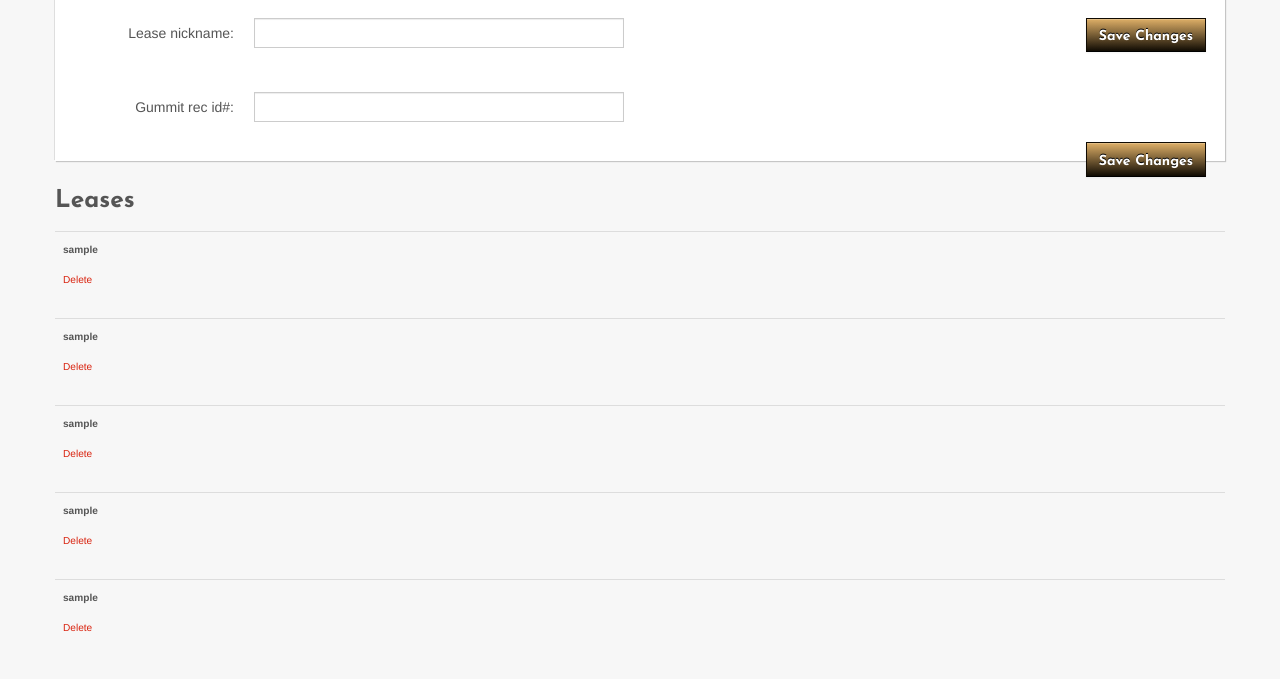
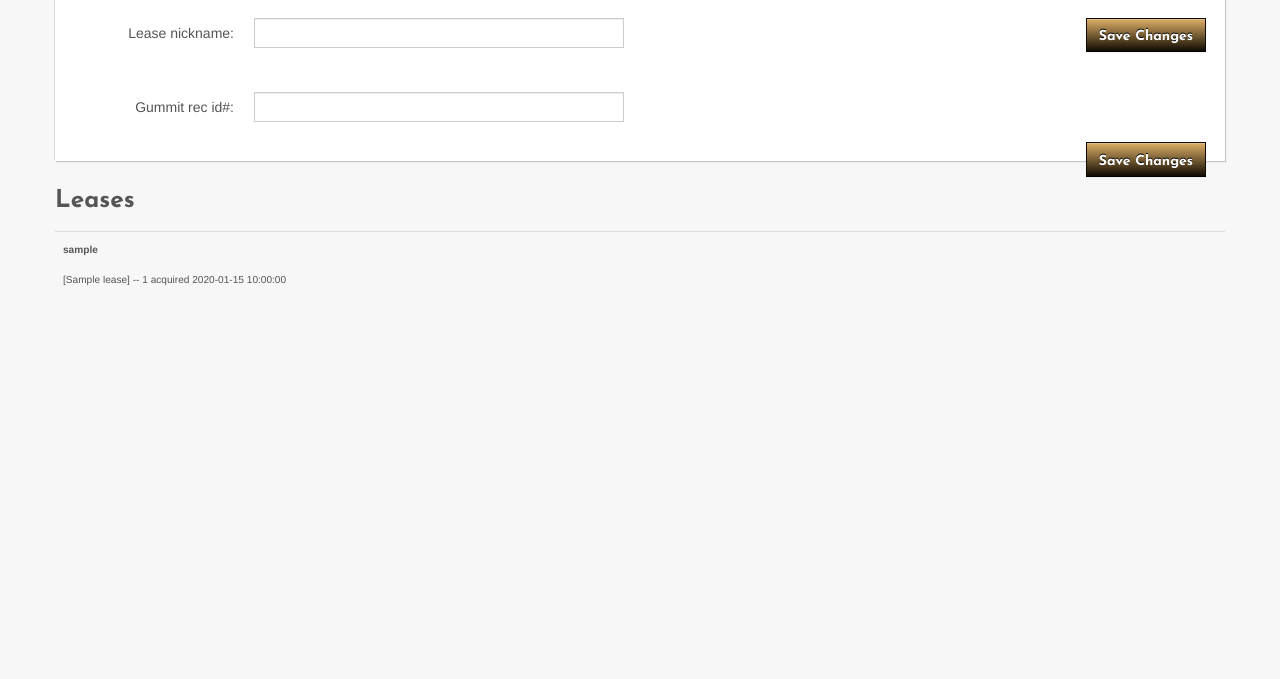
Before and after one commit to martinhbramwell/evalOfFlask, a Flask app: page /lease in a window 1280 px wide. Shown: the part 121-800 px from the top of the page. Run offline with Flask 2, Linux system fonts and the light colour scheme; a user stored in the database is signed in; tables that the repository leaves empty hold one stand-in row (values such as "Sample post"); parts of the project's set-up code (start-up, migrations or seed data) failed here and were passed over.

Commit message:
Get real data from lease table
 On branch master
 Changes to be committed:

	modified:   app/templates/lease.html
	modified:   app/templates/recLease.html
	modified:   app/templates/stake.html
	modified:   app/templates/tank.html
	modified:   app/templates/well.html
	modified:   app/view/vwLease.py

```diff
--- a/app/templates/lease.html
+++ b/app/templates/lease.html
@@ -43,7 +43,7 @@
 
 	<h3>{{ _('Leases') }}</h3>
 
-	{% for post in posts %}
+	{% for record in payload.records %}
 		{% include 'recLease.html' %}
 	{% endfor %}
 
--- a/app/templates/recLease.html
+++ b/app/templates/recLease.html
@@ -3,17 +3,11 @@
 
         <td>
             <p>
-				<strong><span id="post{{post.id}}">{{payload["key"]}}</span></strong>
+				<strong><span id="record{{record.id}}">{{record.nick_name}}</span></strong>
 			</p>
-            {% if g.user.id == g.user.id %}
-
-            	<div>
-					<a href="{{ url_for('delete', id = g.user.id) }}">
-						{{ _('Delete') }}
-					</a>
-				</div>
-
-            {% endif %}
+        	<div>
+				[{{record.official_name}}] -- {{record.official_id}} acquired {{record.timestamp}}
+			</div>
         </td>
     </tr>
 </table>
--- a/app/templates/stake.html
+++ b/app/templates/stake.html
@@ -7,7 +7,7 @@
 	{% include 'global/areas.html' %}
 	<h3>{{ _('Stakes') }}</h3>
 
-	{% for post in posts %}
+	{% for record in payload.records %}
 		{% include 'recLease.html' %}
 	{% endfor %}
 
--- a/app/templates/tank.html
+++ b/app/templates/tank.html
@@ -7,7 +7,7 @@
 	{% include 'global/areas.html' %}
 	<h3>{{ _('Tanks') }}</h3>
 
-	{% for post in posts %}
+	{% for record in payload.records %}
 		{% include 'recLease.html' %}
 	{% endfor %}
 
--- a/app/templates/well.html
+++ b/app/templates/well.html
@@ -7,7 +7,7 @@
 	{% include 'global/areas.html' %}
 	<h3>{{ _('Wells') }}</h3>
 
-	{% for post in posts %}
+	{% for record in payload.records %}
 		{% include 'recLease.html' %}
 	{% endfor %}
 
--- a/app/view/vwLease.py
+++ b/app/view/vwLease.py
@@ -14,10 +14,8 @@ from app.forms.fmLease import LeaseForm
 @app.route('/lease/<nickname>', methods = ['GET', 'POST'])
 @app.route('/lease/<nickname>/<int:page>', methods = ['GET', 'POST'])
 @login_required
-def lease(page = 1, nickname = 'Ooops!  Bad'):
-	aLease = Lease.query.get(1)
-	unique = aLease.nick_name
+def lease(nickname=None, page = 1):
+	leases = Lease.query.filter() # .paginate(page, POSTS_PER_PAGE, False)
 	form = LeaseForm()
-	a = ['spork', 'eggs', 100, 1234, 9999]
-	pyld = {'key': unique, 'page': 'Lease', 'form': form}
-	return render_template('lease.html', user = current_user, payload = pyld, posts = a)
+	pyld = {'page': 'Lease', 'key': 'Baby', 'form': form, 'records': leases}
+	return render_template('lease.html', payload = pyld)
```
